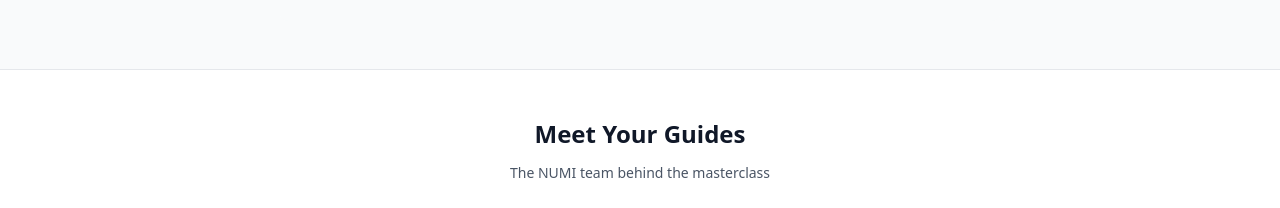
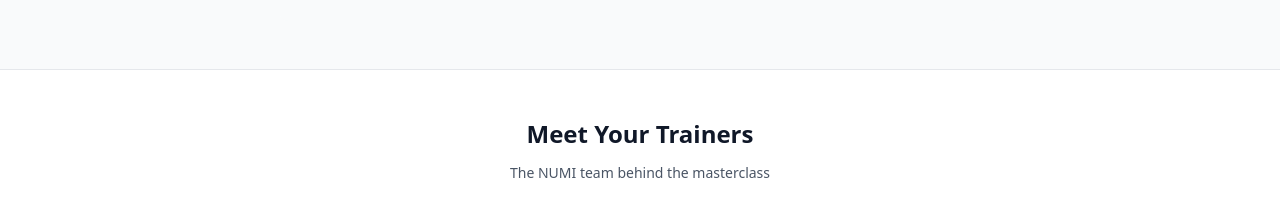
Before and after one commit to jasonsoh91-hub/numi, a Next.js app: page /preview-event-v4 in a window 1280 px wide. Shown: the part 2826-3034 px from the top of the page. Built offline with nearby package versions, Linux system fonts and the light colour scheme.

Commit message:
feat: change 'Meet Your Guides' to 'Meet Your Trainers'

```diff
--- a/src/app/preview-event-v4/page.tsx
+++ b/src/app/preview-event-v4/page.tsx
@@ -522,7 +522,7 @@
             className="mb-6 text-center md:mb-8"
           >
             <h2 className="mb-2 text-xl font-bold text-gray-900 md:mb-3 md:text-2xl">
-              Meet Your Guides
+              Meet Your Trainers
             </h2>
             <p className="text-xs leading-relaxed text-gray-600 md:text-sm">
               The NUMI team behind the masterclass
```
